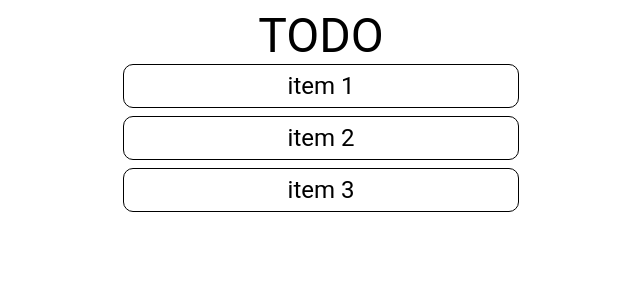
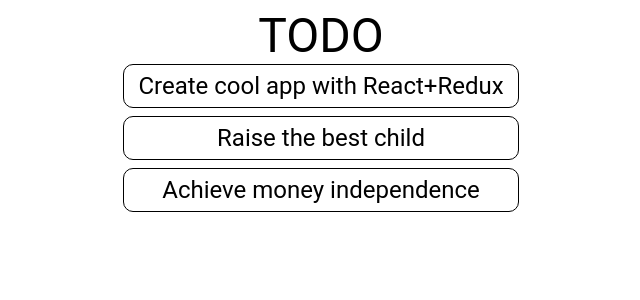
Before and after one commit to Andronad/todo, a React (Create React App) app: page / in a window 1280 px wide. Shown: the top 300 px of the page, without its empty margins (319-959 px from the left). Built offline with nearby package versions, Linux system fonts and the light colour scheme.

Commit message:
Refactor logic for ToDoList

```diff
--- a/src/components/App/App.tsx
+++ b/src/components/App/App.tsx
@@ -1,12 +1,13 @@
 import { Container } from "@mui/material";
 import Header from "../Header";
 import ToDoList from "./../ToDoList/ToDoList";
+import { list } from "./../../constants/index";
 
 function App() {
     return (
         <Container maxWidth="xs">
             <Header />
-            <ToDoList />
+            <ToDoList list={list} />
         </Container>
     );
 }
--- /dev/null
+++ b/src/components/ToDoItem/ToDoItem.tsx
@@ -0,0 +1,18 @@
+import { Typography } from "@mui/material";
+
+import { IToDoItem } from "../../types/index";
+import styles from "./ToDoItem.module.scss";
+
+interface ToDoItemProps {
+    item: IToDoItem;
+}
+
+const ToDoItem = ({ item }: ToDoItemProps) => {
+    return (
+        <div className={styles.ToDoListItem} key={item.id}>
+            <Typography variant="h5">{item.label}</Typography>
+        </div>
+    );
+};
+
+export default ToDoItem;
--- /dev/null
+++ b/src/components/ToDoItem/index.ts
@@ -0,0 +1 @@
+export { default } from "./ToDoItem";
--- a/src/components/ToDoList/ToDoList.tsx
+++ b/src/components/ToDoList/ToDoList.tsx
@@ -1,12 +1,17 @@
 import { Stack } from "@mui/material";
-import ToDoListItem from "./../ToDoListItem/ToDoListItem";
+import ToDoItem from "../ToDoItem/ToDoItem";
+import { IToDoItem } from "./../../types/index";
 
-const ToDoList = () => {
+interface ToDoListProps {
+    list: IToDoItem[];
+}
+
+const ToDoList = ({ list }: ToDoListProps) => {
     return (
         <Stack direction={"column"} textAlign="center" spacing={1}>
-            <ToDoListItem label={"item 1"} />
-            <ToDoListItem label={"item 2"} />
-            <ToDoListItem label={"item 3"} />
+            {list.map((e) => {
+                return <ToDoItem item={e} />;
+            })}
         </Stack>
     );
 };
--- a/src/components/ToDoListItem/ToDoListItem.tsx
+++ /dev/null
@@ -1,17 +0,0 @@
-import { Typography } from "@mui/material";
-
-import styles from "./ToDoListItem.module.scss";
-
-interface ToDoListItemProps {
-    label: string;
-}
-
-const ToDoListItem = ({ label }: ToDoListItemProps) => {
-    return (
-        <div className={styles.ToDoListItem}>
-            <Typography variant="h5">{label}</Typography>
-        </div>
-    );
-};
-
-export default ToDoListItem;
--- a/src/components/ToDoListItem/index.ts
+++ /dev/null
@@ -1 +0,0 @@
-export { default } from "./ToDoListItem";
--- /dev/null
+++ b/src/constants/index.ts
@@ -0,0 +1,19 @@
+import { IToDoItem } from "./../types/index";
+
+export const list: IToDoItem[] = [
+    {
+        id: 1,
+        label: "Create cool app with React+Redux",
+        done: false,
+    },
+    {
+        id: 2,
+        label: "Raise the best child",
+        done: false,
+    },
+    {
+        id: 3,
+        label: "Achieve money independence",
+        done: false,
+    },
+];
--- /dev/null
+++ b/src/types/index.ts
@@ -0,0 +1,5 @@
+export interface IToDoItem {
+    id: number;
+    label: string;
+    done: boolean;
+}
```
Also changed, not shown: src/components/ToDoItem/ToDoItem.module.scss (renamed from src/components/ToDoListItem/ToDoListItem.module.scss).
